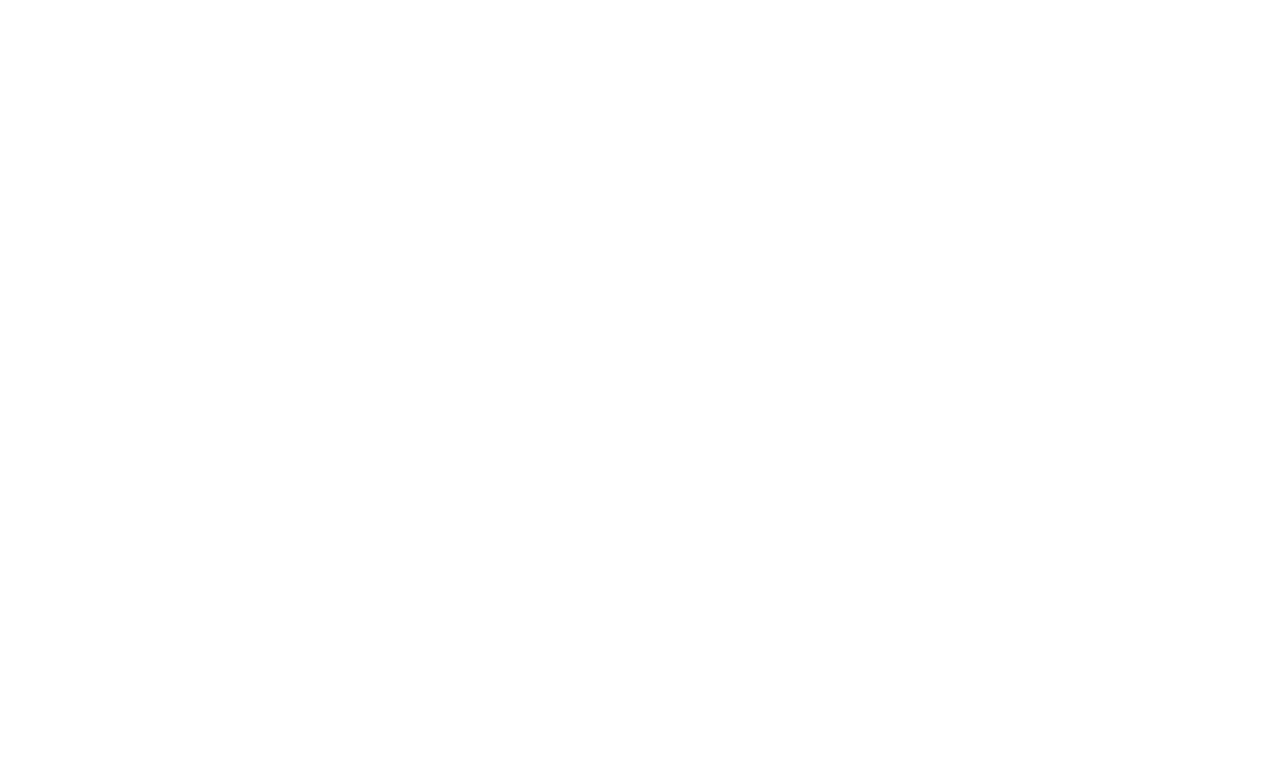
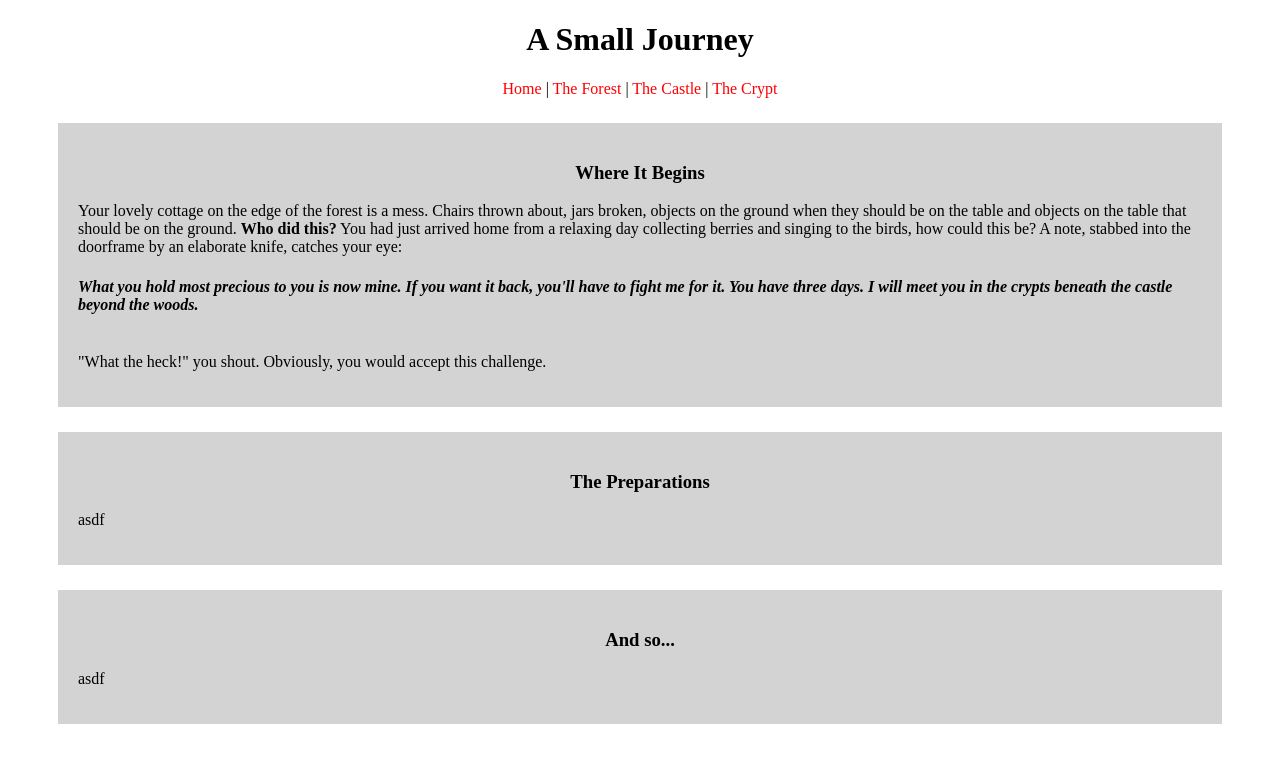
Before and after one commit to LC101-September-2021/assignment-4-html-me-something-katsinskyd, a website: page index.html in a window 1280 px wide. Drawn offline with Linux system fonts and the light colour scheme.

Commit message:
Added pages and CSS, began working on Home page

```diff
--- a/index.html
+++ b/index.html
@@ -1,8 +1,49 @@
 <!DOCTYPE html>
 <html>
+   <link rel="stylesheet" href="styles.css">
    <head>
+      <title>Home</title>
    </head>
    <body>
-      <!-- Write your HTML in this file! -->
+      <header>
+         <h1>A Small Journey</h1>
+         <nav>
+            <a href="index.html">Home</a> |
+            <a href="forest.html">The Forest</a> |
+            <a href="castle.html">The Castle</a> |
+            <a href="crypt.html">The Crypt</a>
+         </nav>
+      </header>
+
+      <main>
+         <article>
+            <h3>Where It Begins</h3>
+            <p>
+               Your lovely cottage on the edge of the forest is a mess.
+               Chairs thrown about, jars broken, objects on the ground when they should be on the table and objects on the table that should be on the ground.
+               <b>Who did this?</b> You had just arrived home from a relaxing day collecting berries and singing to the birds, how could this be?
+               A note, stabbed into the doorframe by an elaborate knife, catches your eye:<br/>
+               <h4><em>What you hold most precious to you is now mine. If you want it back, you'll have to fight me for it.
+                  You have three days. I will meet you in the crypts beneath the castle beyond the woods.</em></h4><br/>
+                  "What the heck!" you shout. Obviously, you would accept this challenge.
+            </p>
+         </article>
+         <article>
+            <h3>The Preparations</h3>
+            <p>
+               asdf
+            </p>
+         </article>
+         <article>
+            <h3>And so...</h3>
+            <p>
+               asdf
+            </p>
+         </article>
+      </main>
+
+      <footer>
+
+      </footer>
    </body>
 </html>
--- a/styles.css
+++ b/styles.css
@@ -1 +1,22 @@
-/* Write your CSS here! */
+a:link, a:visited {
+    color: red;
+    text-decoration: none;
+}
+
+a:link:active, a:hover {
+    color: green;
+}
+
+header {
+    text-align: center;
+}
+
+article {
+    margin: 25px 50px;
+    padding: 20px;
+    background-color: lightgrey;
+}
+
+h3 {
+    text-align: center;
+}
```
Also changed, not shown: castle.html (added, +30 -0 lines), crypt.html (added, +30 -0 lines), forest.html (added, +30 -0 lines).
